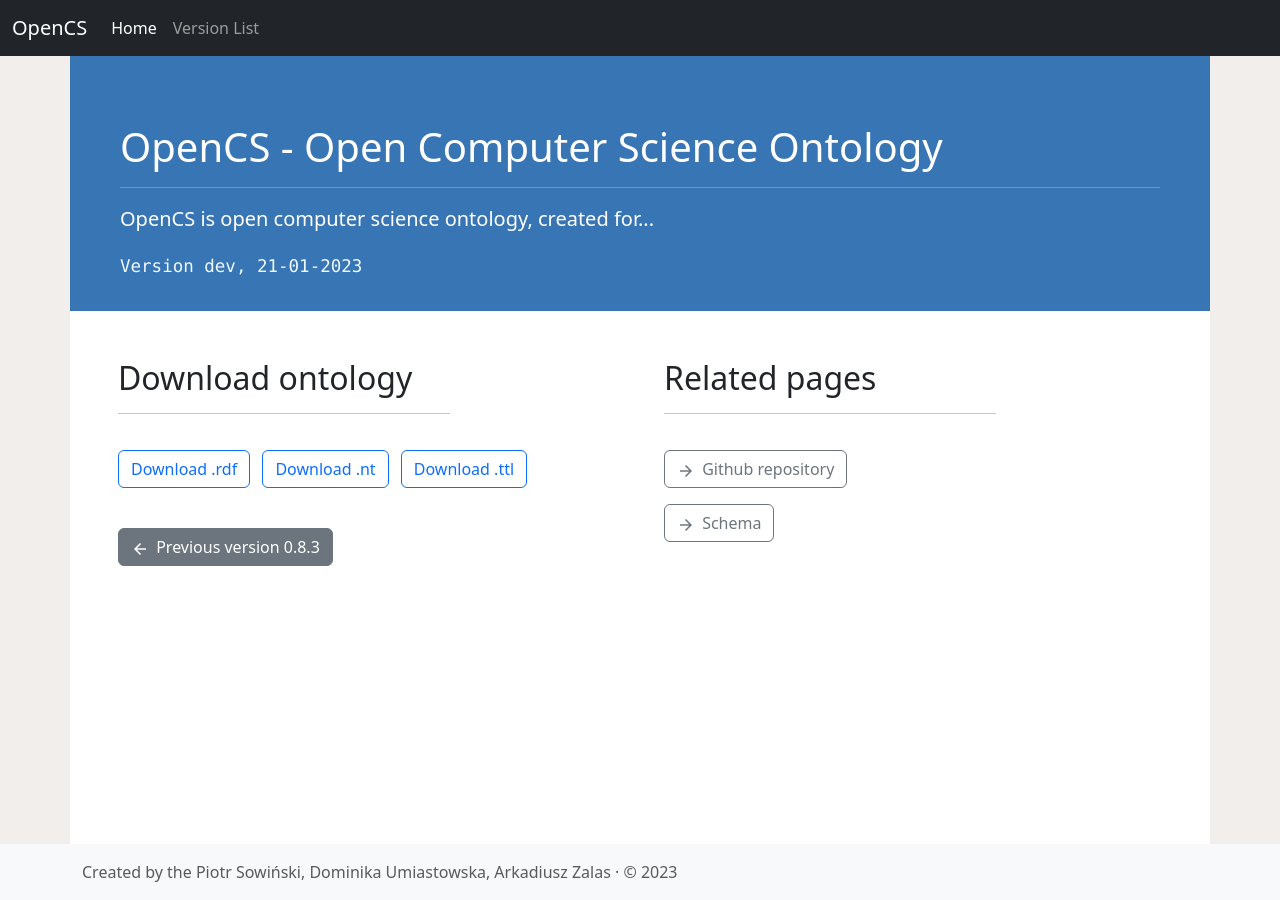
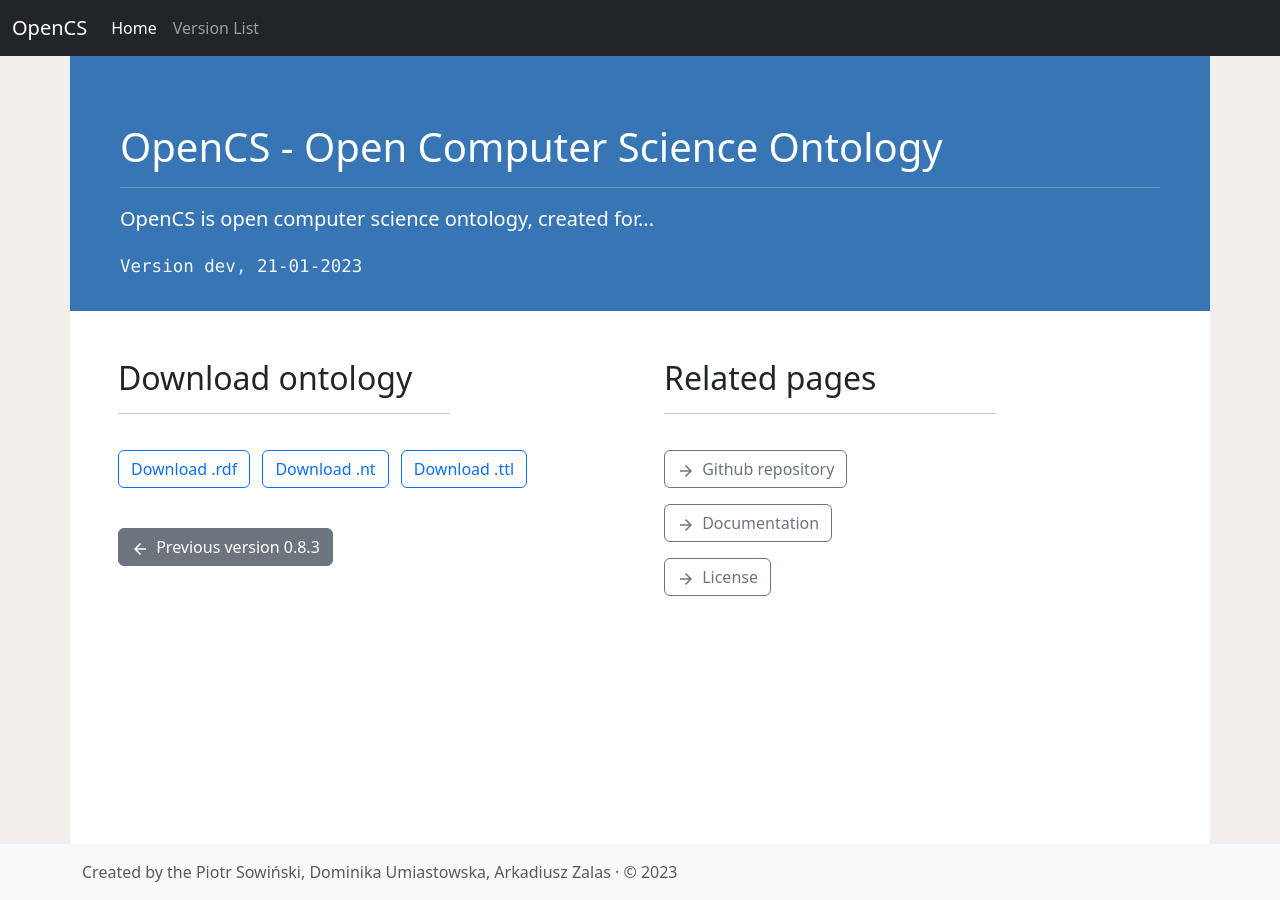
Before and after one commit to 099A6NhpPq/099A6NhpPq.github.io, a Jekyll site: the page built from releases/latest/index.md, in a window 1280 px wide. Built offline with Jekyll 4.4.1, drawn with Linux system fonts in a browser that asks for light colours; a script that is not in the unit is left out.

Commit message:
adding links

```diff
--- a/_includes/head.html
+++ b/_includes/head.html
@@ -2,7 +2,7 @@
     <meta charset="utf-8">
     <meta name="viewport" content="width=device-width, initial-scale=1">
     <meta name="author" content="{{ site.authors }}">
-    <title>{{ page.title }}</title>
+    <title>{{ site.title }}</title>
 
     <!-- Bootstrap core CSS -->
     <link href="https://cdn.jsdelivr.net/npm/bootstrap@5.3.0-alpha1/dist/css/bootstrap.min.css" rel="stylesheet"
--- a/_includes/header.html
+++ b/_includes/header.html
@@ -1,7 +1,7 @@
 <header>
     <nav class="navbar navbar-expand-md navbar-dark fixed-top bg-dark">
         <div class="container-fluid">
-            <a class="navbar-brand" href="#">{{ site.title }}</a>
+            <a class="navbar-brand" href="/releases/stable/index.md">{{ site.title }}</a>
             <button class="navbar-toggler" type="button" data-bs-toggle="collapse" data-bs-target="#navbarCollapse"
                     aria-controls="navbarCollapse" aria-expanded="false" aria-label="Toggle navigation">
                 <span class="navbar-toggler-icon"></span>
@@ -9,10 +9,10 @@
             <div class="collapse navbar-collapse" id="navbarCollapse">
                 <ul class="navbar-nav me-auto mb-2 mb-md-0">
                     <li class="nav-item">
-                        <a class="nav-link active" aria-current="page" href="#">Home</a>
+                        <a class="nav-link active" aria-current="page" href="/releases/stable/index.md">Home</a>
                     </li>
                     <li class="nav-item">
-                        <a class="nav-link" href="#">Version List</a>
+                        <a class="nav-link" href="/releases/versions/index.md">Version List</a>
                     </li>
                 </ul>
             </div>
--- a/_layouts/page.html
+++ b/_layouts/page.html
@@ -51,14 +50,19 @@ title: site.title - Version site.version
         <hr class="col-md-8">
         <div class="button-container">
             <p><a class="btn btn-outline-secondary" target="_blank"
-                  href="#">
+                  href="https://github.com/OpenCS-ontology/OpenCS">
                 <i class="material-icons arrow">arrow_forward</i>
                 Github repository
             </a></p>
             <p><a class="btn btn-outline-secondary" target="_blank"
-                  href="#">
+                  href="https://github.com/OpenCS-ontology/OpenCS/wiki/">
                 <i class="material-icons arrow">arrow_forward</i>
-                Schema
+                Documentation
+            </a></p>
+            <p><a class="btn btn-outline-secondary" target="_blank"
+                  href="https://creativecommons.org/licenses/by/4.0/">
+                <i class="material-icons arrow">arrow_forward</i>
+                License
             </a></p>
         </div>
     </div>
```
Also changed, not shown: other parts of _layouts/page.html (+4 -5 lines), _layouts/version_list.html (+3 -4 lines), index.md (+1 -1 lines).
